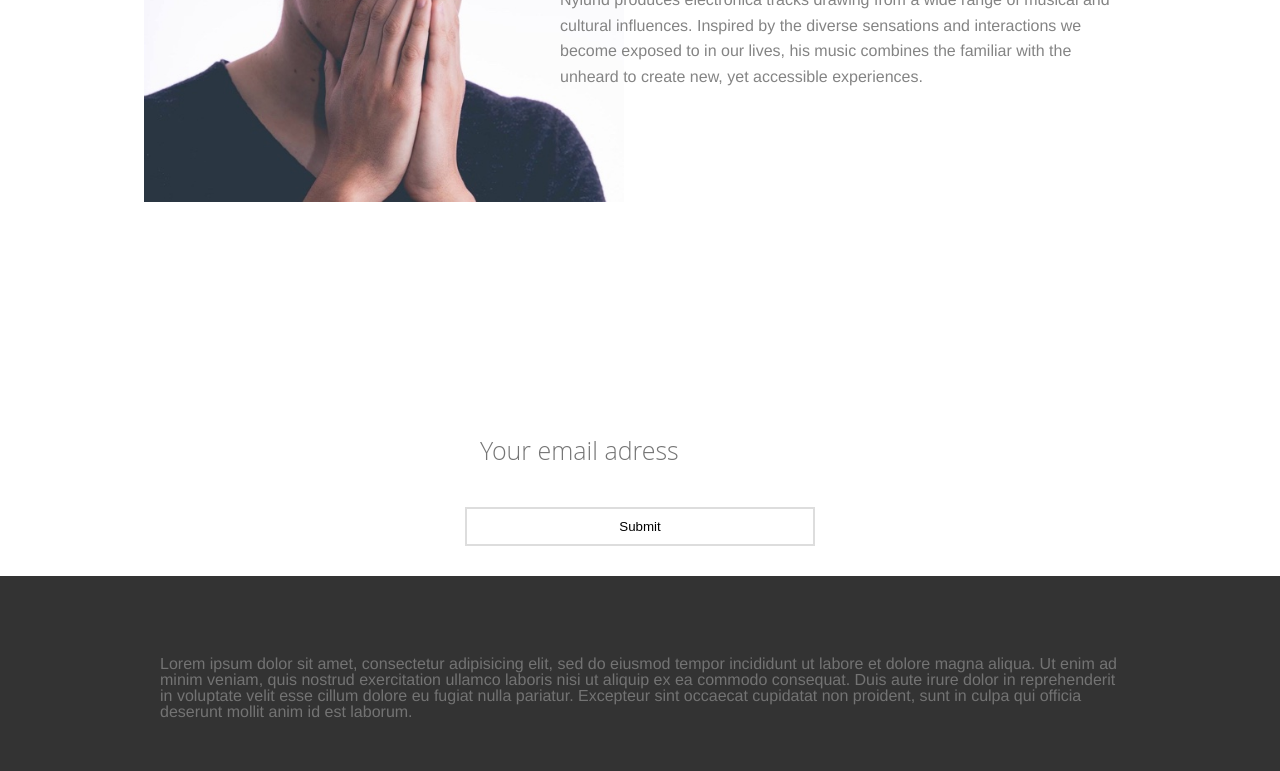
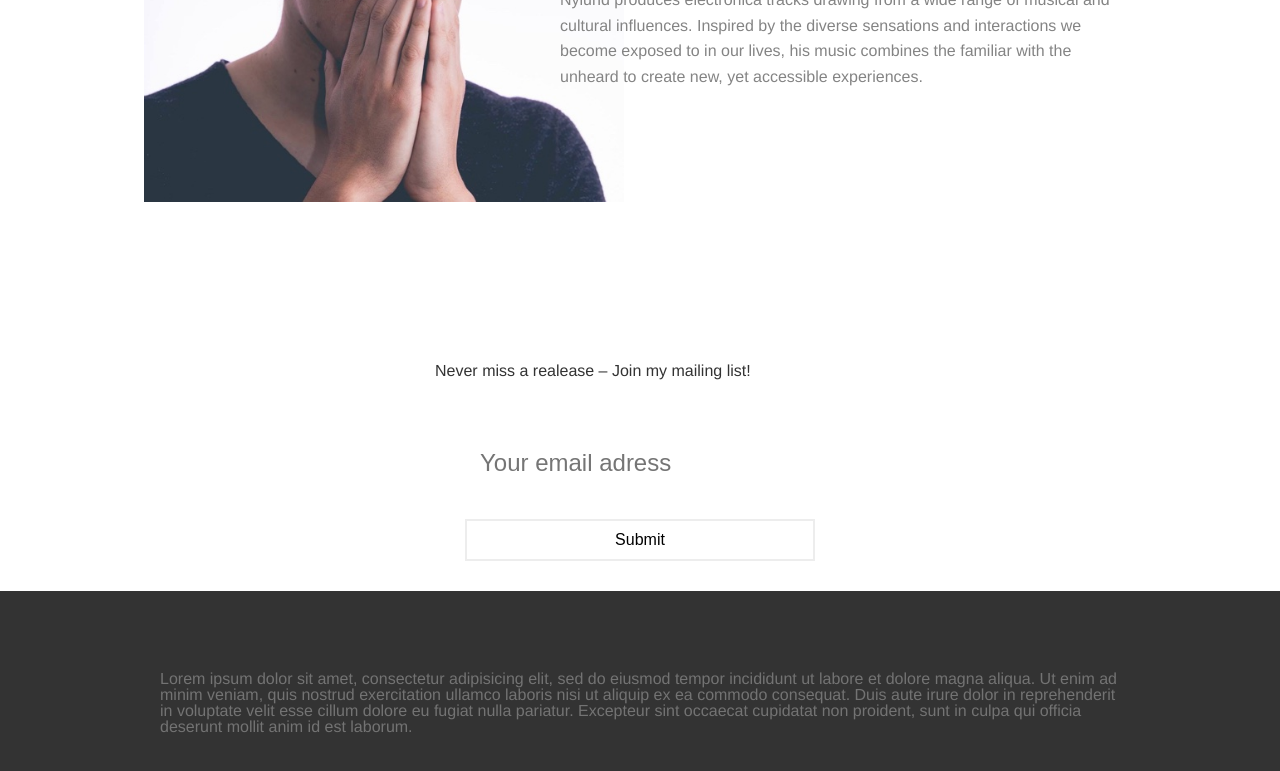
Before and after one commit to oleharland/nylund-website, a website: page app/index.html in a window 1280 px wide. Shown: the part 437-1208 px from the top of the page. Drawn offline with nearby package versions, Linux system fonts and the light colour scheme; files that its build step writes are made by us from their sources.

Commit message:
nesting the form

```diff
--- a/app/index.html
+++ b/app/index.html
@@ -60,12 +60,15 @@
 
     <section>
       <div class="container">
+        <div class="wrapper">
+          <h2>Never miss a realease – Join my mailing list!</h2>
           <fieldset>
             <form action="">
               <input type="text" class="ghost-input" placeholder="Your email adress" required>
               <input type="submit" class="ghost-button">
             </form>
           </fieldset>
+        </div>
       </div>
     </section>
 
--- a/app/styles/main.scss
+++ b/app/styles/main.scss
@@ -82,7 +82,7 @@ footer {
 
 
 fieldset {
-  display: block;
+  display: inline-block;
   -webkit-margin-start: 0px;
   -webkit-margin-end: 0px;
   -webkit-padding-before: 0em;
@@ -102,16 +102,15 @@ fieldset {
   display: block;
   font-weight:300;
   width: 100%;
-  font-size: 25px;
+  font-size: 24px;
   border:0px;
   outline: none;
   width: 100%;
   -webkit-box-sizing: border-box;
   -moz-box-sizing: border-box;
   box-sizing: border-box;
-  color: #4b545f;
-  background: #fff;
-  font-family: Open Sans,Verdana;
+  color: $accentcolor;
+  background: $white;
   padding: 10px 15px;
   margin: 30px 0px;
   -webkit-transition: all 0.1s ease-in-out;
@@ -119,14 +118,16 @@ fieldset {
   -ms-transition: all 0.1s ease-in-out;
   -o-transition: all 0.1s ease-in-out;
   transition: all 0.1s ease-in-out;
+  border-bottom:2px solid $white;
 }
 .ghost-input:focus {
-  border-bottom:1px solid #ddd;
+  border-bottom:2px solid $accentcolor;
 }
 .ghost-button {
   background-color: transparent;
-  border:2px solid #ddd;
+  border:2px solid $lightgrey;
   padding:10px 30px;
+  font-size: 16px;
   min-width: 350px;
   -webkit-transition: all 0.1s ease-in-out;
   -moz-transition: all 0.1s ease-in-out;
@@ -135,5 +136,6 @@ fieldset {
   transition: all 0.1s ease-in-out;
 }
 .ghost-button:hover {
-  border:2px solid #515151;
+  color: $accentcolor;
+  border:2px solid $accentcolor;
 }
--- a/app/styles/variables.scss
+++ b/app/styles/variables.scss
@@ -1,9 +1,7 @@
 // Nylund colors
-
-$paletteLime500: #B0D400;
-$paletteLime200: #D7E97F;
-
 
 $white: #FFFFFF;
 $black: #333333;
 $grey: #848484;
+$lightgrey: #EDEDED;
+$accentcolor: #13F5A4;
```
Lines whose indentation alone changed are shown as unchanged.
